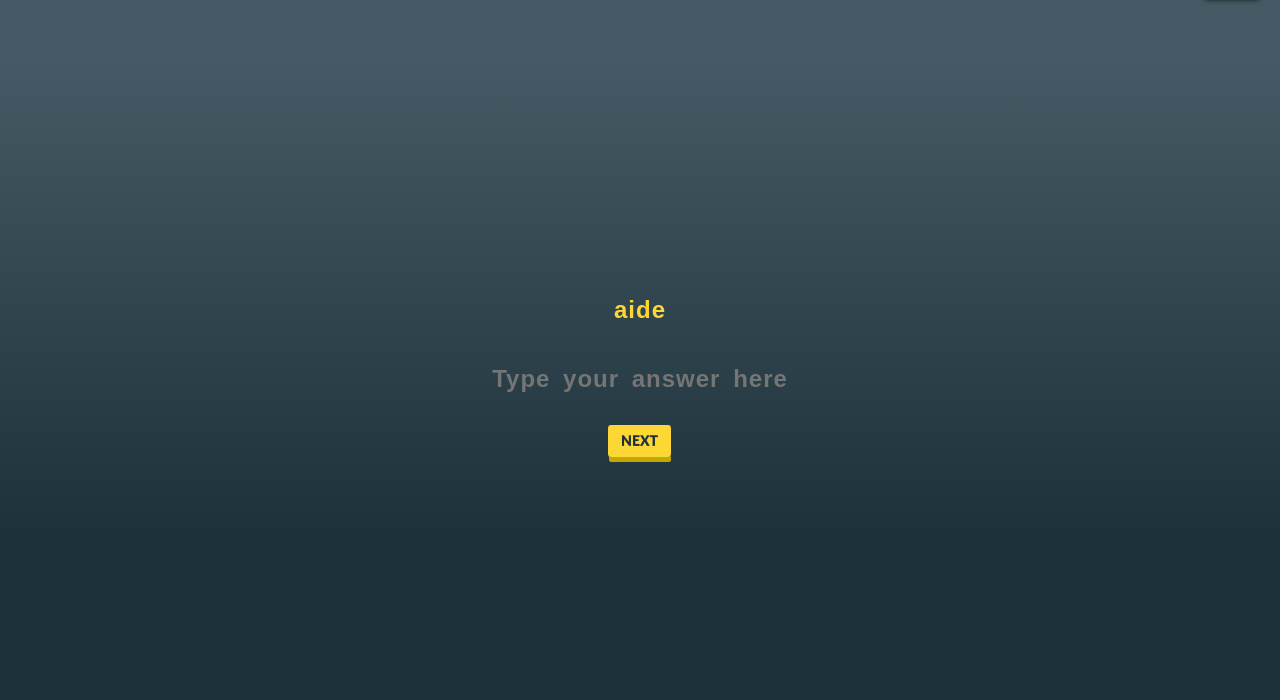
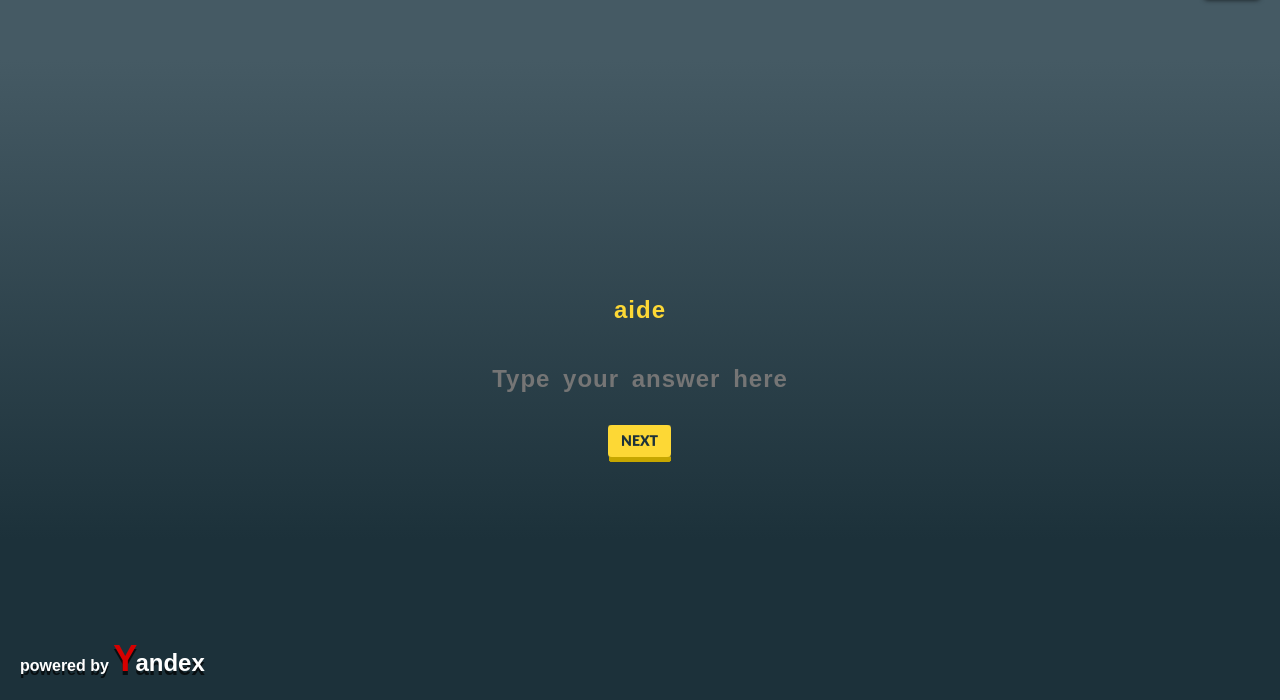
Before and after one commit to charisTheo/french-bot, a website: page index.html in a window 1280 px wide. Shown: the part 100-800 px from the top of the page. Drawn offline with Linux system fonts and the light colour scheme.

Commit message:
Add yandex link

```diff
--- a/index.html
+++ b/index.html
@@ -61,6 +61,13 @@
     <h3>Wrong</h3>
   </div>
 
+  <a
+    id="logo"
+    href="https://translate.yandex.com/"
+    class="logo"
+    target="_blank"
+  >powered by <span><span class="red">Y</span>andex</span></a>
+
   <!-- import node modules -->
   <script src="./js/d3.js"></script>
 
--- a/styles/styles.css
+++ b/styles/styles.css
@@ -61,6 +61,36 @@ main {
   padding-left: 15px;
   padding-right: 15px;
 }
+#logo {
+  transition: all 0.35s;
+  border: none;
+  outline: none;
+  background-color: transparent;
+  position: absolute;
+  bottom: 20px;
+  left: 20px;
+  color: white;
+  font-weight: bold;
+  text-shadow: 0px 4px 0px rgba(0,0,0,0.7);
+}
+#logo span {
+  font-size: 1.5em;
+}
+#logo span.red {
+  margin-right: -2px;
+}
+#logo:hover,
+#logo:focus,
+#logo:active {
+  border: none;
+  outline: none;
+  text-shadow: none;
+}
+#logo:hover span.red,
+#logo:focus span.red,
+#logo:active span.red {
+  color: #ca0512;
+}
 
 
 /***************************
@@ -117,7 +147,7 @@ main {
 ****************************
 ***************************/
 .hint {
-  transition: all 0.5s;
+  transition: all 0.35s;
   position: absolute;
   padding: 20px 10px;
   box-shadow: 0px 3px 5px 0px rgba(0,0,0,0.7);
@@ -192,7 +222,7 @@ button#retryButton {
 
 div#correct,
 div#wrong {
-  transition: all 0.5s;
+  transition: all 0.35s;
   position: absolute;
   width: 30vw;
   left: 50%;
@@ -212,12 +242,12 @@ div#wrong {
 }
 div#wrong.active,
 div#correct.active {
-  transition: all 0.5s;
+  transition: all 0.35s;
   opacity: 1;
   top: 30vh;
 }
 div#results {
-  transition: all 0.5s;
+  transition: all 0.35s;
   border-radius: 4px;
   opacity: 0;
   padding: 10px 20px;
```
